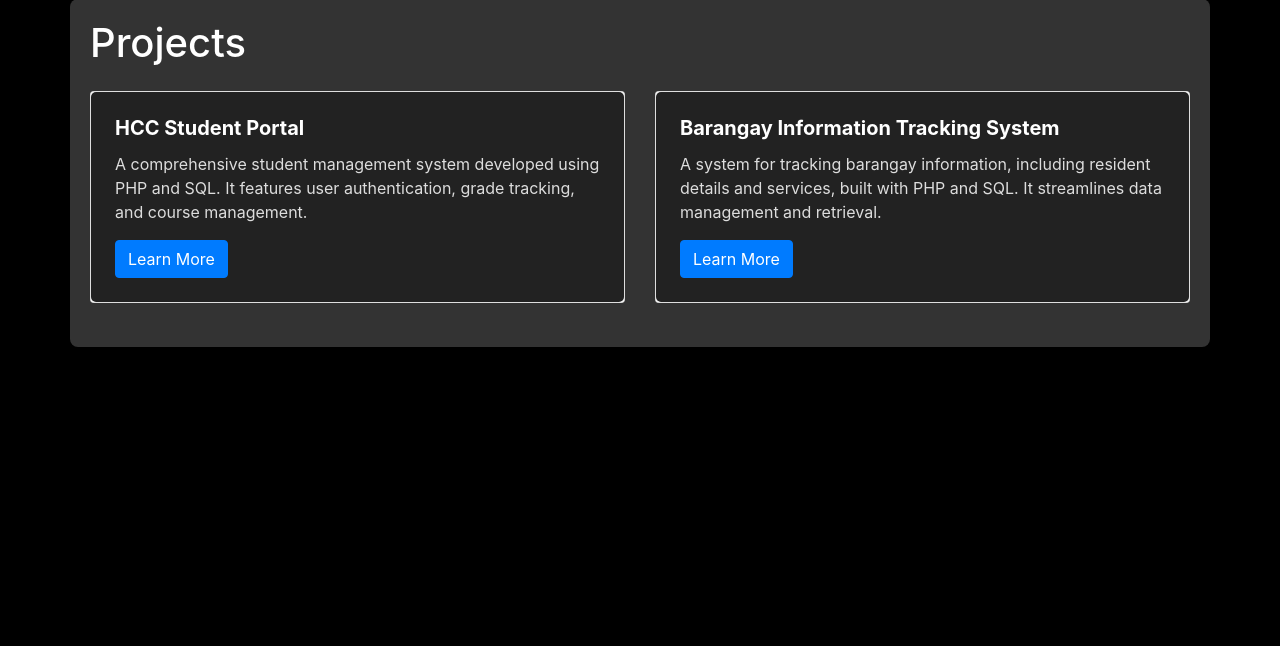
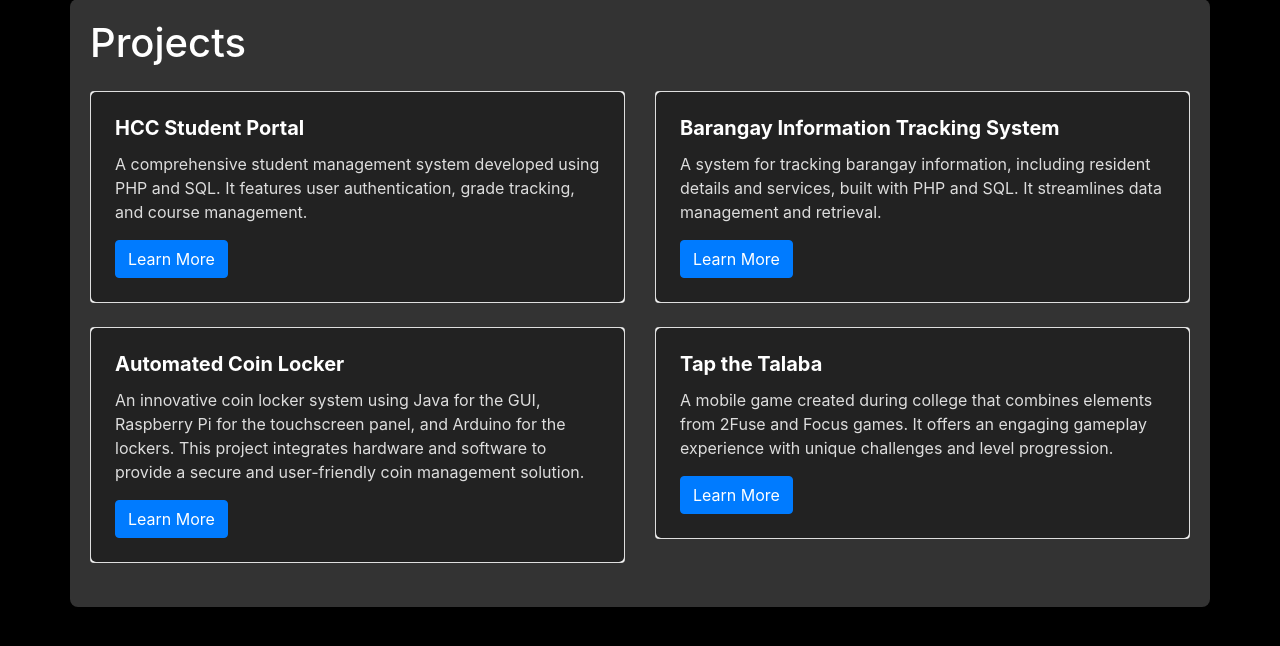
Before and after one commit to sanquilouie/myportfolio, a Flask app: page /projects in a window 1280 px wide. Shown: the part 105-751 px from the top of the page. Run offline with Flask 3, Linux system fonts and the light colour scheme; some libraries are stand-ins or nearby versions.

Commit message:
Added Images for a 4th project in the projects tab

```diff
--- a/templates/projects.html
+++ b/templates/projects.html
@@ -11,7 +11,7 @@
                 <div class="card-body">
                     <h5 class="card-title">HCC Student Portal</h5>
                     <p class="card-text">A comprehensive student management system developed using PHP and SQL. It features user authentication, grade tracking, and course management.</p>
-                    <a href="#" class="btn btn-primary">Learn More</a>
+                    <a href="/projects/hcc-student-portal" class="btn btn-primary">Learn More</a>
                 </div>
             </div>
         </div>
@@ -21,7 +21,27 @@
                 <div class="card-body">
                     <h5 class="card-title">Barangay Information Tracking System</h5>
                     <p class="card-text">A system for tracking barangay information, including resident details and services, built with PHP and SQL. It streamlines data management and retrieval.</p>
-                    <a href="#" class="btn btn-primary">Learn More</a>
+                    <a href="/projects/barangay-information-tracking-system" class="btn btn-primary">Learn More</a>
+                </div>
+            </div>
+        </div>
+        <!-- Automated Coin Locker -->
+        <div class="col-md-6">
+            <div class="card mb-4">
+                <div class="card-body">
+                    <h5 class="card-title">Automated Coin Locker</h5>
+                    <p class="card-text">An innovative coin locker system using Java for the GUI, Raspberry Pi for the touchscreen panel, and Arduino for the lockers. This project integrates hardware and software to provide a secure and user-friendly coin management solution.</p>
+                    <a href="/projects/automated-coin-locker" class="btn btn-primary">Learn More</a>
+                </div>
+            </div>
+        </div>
+        <!-- Tap the Talaga -->
+        <div class="col-md-6">
+            <div class="card mb-4">
+                <div class="card-body">
+                    <h5 class="card-title">Tap the Talaba</h5>
+                    <p class="card-text">A mobile game created during college that combines elements from 2Fuse and Focus games. It offers an engaging gameplay experience with unique challenges and level progression.</p>
+                    <a href="/projects/tap-the-talaba" class="btn btn-primary">Learn More</a>
                 </div>
             </div>
         </div>
--- a/views.py
+++ b/views.py
@@ -98,3 +98,28 @@ def automated_coin_locker():
         "github": "https://github.com/yourusername/automated-coin-locker"
     }
     return render_template('project_details.html', project=project)
+
+@app.route('/projects/tap-the-talaba')
+def tap_the_talaba():
+    project = {
+        "title": "Tap the Talaba",
+        "description": "A mobile game developed during college that combines elements from the Fuse and Focus games. It features engaging gameplay with various levels and challenges.",
+        "features": [
+            "Color-matching gameplay",
+            "Level progression with increasing difficulty",
+            "Unique fusion of Fuse and Focus elements"
+        ],
+        "technologies": [
+            "Mobile Development Tools",
+            "Game Design Frameworks"
+        ],
+        "images": [
+            "Tap_the_Talaba.jpg",
+            "Tap_the_Talaba2.jpg",
+            "Tap_the_Talaba3.jpg",
+            "Tap_the_Talaba4.jpg",
+            "Tap_the_Talaba5.jpg",
+        ],
+        "github": "https://github.com/yourusername/tap-the-talaba"  # Add this if you have a GitHub link
+    }
+    return render_template('project_details.html', project=project)
```
Also changed, not shown: static/images/Tap_the_Talaba.jpg (added), static/images/Tap_the_Talaba2.jpg (added), static/images/Tap_the_Talaba3.jpg (added), static/images/Tap_the_Talaba4.jpg (added), static/images/Tap_the_Talaba5.jpg (added).
